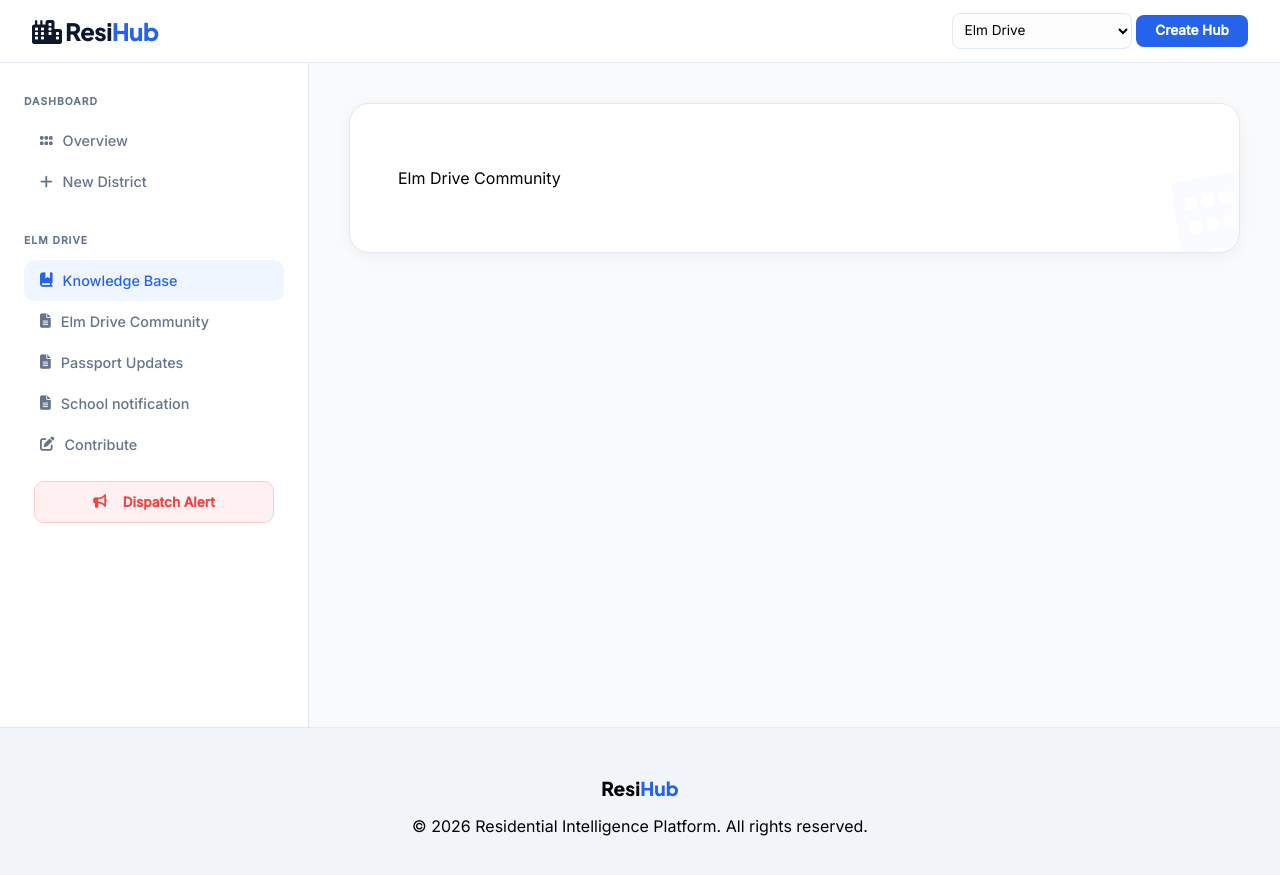
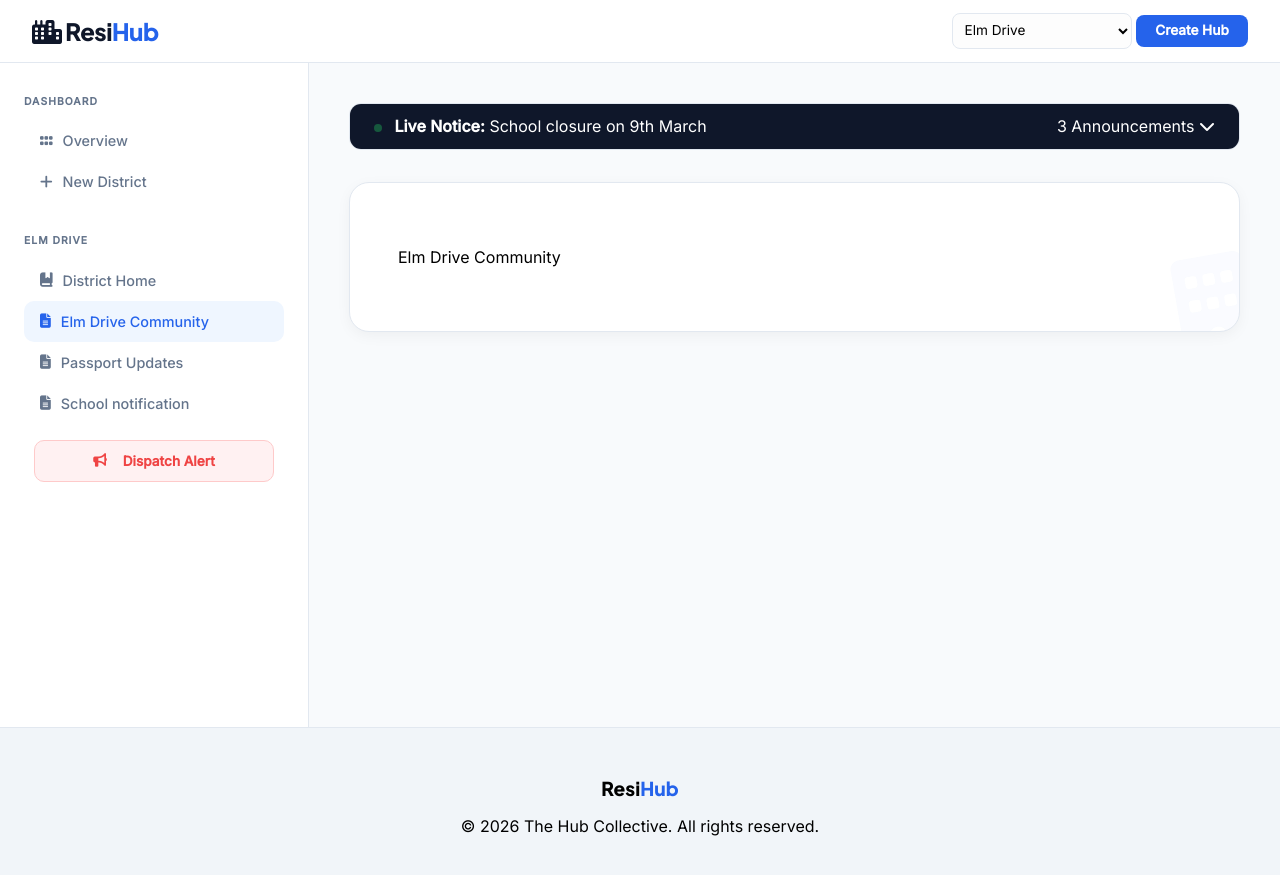
Before and after one commit to dekumar2-lab/lab-community, a Jekyll site: the page built from content/elm-drive/index.md, in a window 1280 px wide. Shown: the top 875 px of the page. Built offline with Jekyll 4.4.1, drawn with Linux system fonts in a browser that asks for light colours.

Commit message:
Upgraded the design 4

```diff
--- a/_layouts/default.html
+++ b/_layouts/default.html
@@ -41,16 +41,16 @@
                 {% if page.condo %}
                 <div class="nav-section">
                     <small>{{ page.condo | upcase }}</small>
-                    <a href="{{ site.baseurl }}/content/{{ page.condo | slugify }}/" class="nav-item active"><i class="fa-solid fa-book-bookmark"></i> Knowledge Base</a>
+                    <a href="{{ site.baseurl }}/content/{{ page.condo | slugify }}/" class="nav-item"><i class="fa-solid fa-book-bookmark"></i> District Home</a>
 
                     {% assign community_pages = site.pages | where: "condo", page.condo | sort: "title" %}
                     {% for p in community_pages %}
                         {% unless p.url contains "index" or p.layout == "broadcast" %}
-                        <a href="{{ site.baseurl }}{{ p.url }}" class="nav-item"><i class="fa-solid fa-file-lines"></i> {{ p.title }}</a>
+                        <a href="{{ site.baseurl }}{{ p.url }}" class="nav-item {% if page.url == p.url %}active{% endif %}">
+                            <i class="fa-solid fa-file-lines"></i> {{ p.title }}
+                        </a>
                         {% endunless %}
                     {% endfor %}
-
-                    <a href="{{ site.baseurl }}/submit.html?condo={{ page.condo | slugify }}" class="nav-item"><i class="fa-solid fa-pen-to-square"></i> Contribute</a>
 
                     <div style="padding: 0 10px; margin-top: 15px;">
                         <a href="{{ site.baseurl }}/broadcast.html?condo={{ page.condo | slugify }}" class="btn-broadcast-sidebar">
@@ -63,6 +63,36 @@
         </aside>
 
         <main class="main-content">
+            {% if page.condo %}
+                {% assign active_alerts = site.pages | where: "layout", "broadcast" | where: "condo", page.condo | sort: 'date' | reverse %}
+                {% if active_alerts.size > 0 %}
+                <div class="alert-collapsible-wrapper">
+                    <div class="alert-strip-header" onclick="toggleAlertFeed()">
+                        <div class="strip-left">
+                            <span class="live-indicator"></span>
+                            <span class="strip-text"><strong>Live Notice:</strong> {{ active_alerts.first.title }}</span>
+                        </div>
+                        <div class="strip-right">
+                            <span class="alert-count">{{ active_alerts.size }} Announcements</span>
+                            <i class="fa-solid fa-chevron-down" id="chevron-icon"></i>
+                        </div>
+                    </div>
+                    <div id="alert-drawer" class="alert-drawer-body">
+                        {% for alert in active_alerts %}
+                        <div class="drawer-item urgency-{{ alert.alert_type | default: 'info' }}">
+                            <div class="drawer-meta">
+                                <span class="urgency-pill">{{ alert.alert_type | upcase }}</span>
+                                <small>{{ alert.date | date: "%B %d, %Y" }}</small>
+                            </div>
+                            <h4>{{ alert.title }}</h4>
+                            <div class="drawer-body-text">{{ alert.content | markdownify }}</div>
+                        </div>
+                        {% endfor %}
+                    </div>
+                </div>
+                {% endif %}
+            {% endif %}
+
             <article class="content-card main-wiki-area">
                 {{ content }}
             </article>
@@ -72,8 +102,17 @@
     <footer class="site-footer">
         <div class="footer-inner">
             <div class="footer-logo">Resi<span>Hub</span></div>
-            <p>© 2026 Residential Intelligence Platform. All rights reserved.</p>
+            <p>© 2026 The Hub Collective. All rights reserved.</p>
         </div>
     </footer>
+
+    <script>
+        function toggleAlertFeed() {
+            const drawer = document.getElementById('alert-drawer');
+            const icon = document.getElementById('chevron-icon');
+            drawer.classList.toggle('is-open');
+            icon.style.transform = drawer.classList.contains('is-open') ? 'rotate(180deg)' : 'rotate(0deg)';
+        }
+    </script>
 </body>
 </html>
```
